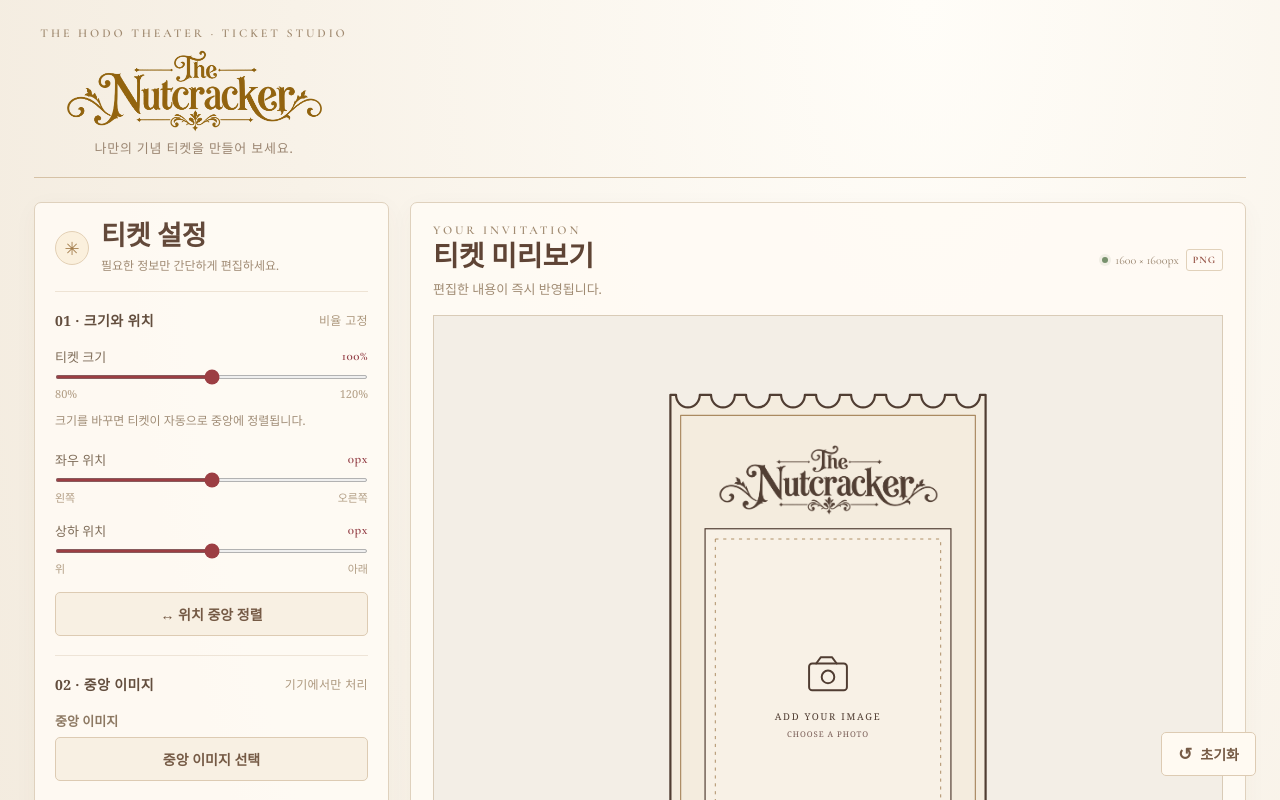
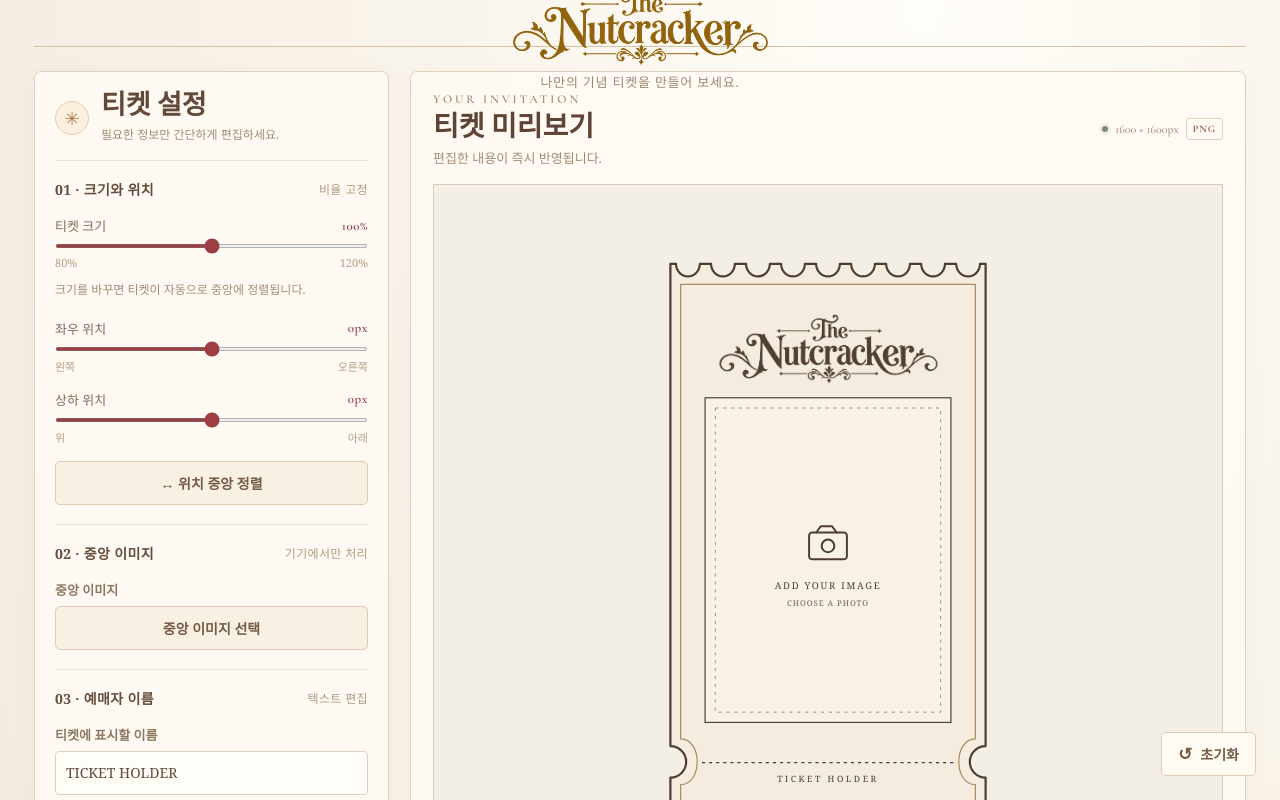
Before and after one commit to DoA-xoxo/ticket, a Next.js app in the folder nutcracker-ticket-editor-final/nutcracker-ticket-editor/: page / in a window 1280 px wide. Shown: the top 800 px of the page. Built offline with nearby package versions, Linux system fonts and the light colour scheme.

Commit message:
Update globals.css

```diff
--- a/nutcracker-ticket-editor-final/nutcracker-ticket-editor/app/globals.css
+++ b/nutcracker-ticket-editor-final/nutcracker-ticket-editor/app/globals.css
@@ -9,7 +9,16 @@ button { cursor:pointer; }
 button:disabled { opacity:.65; cursor:wait; }
 .app-shell { min-height:100vh; padding:26px 34px 22px; background:radial-gradient(ellipse at 72% 0%,#fffdf8 0%,#f8f2e8 48%,#f0e7d9 100%); }
 .topbar { max-width:1500px; display:flex; align-items:center; justify-content:space-between; gap:22px; margin:0 auto 24px; padding:0 0 20px; border-bottom:1px solid #d6c2a6; }
-.brand {   min-width: 0; display: flex; flex-direction: column; align-items: center; text-align: center; }
+.brand {
+  position: absolute;
+  left: 50%;
+  transform: translateX(-50%);
+  min-width: 0;
+  display: flex;
+  flex-direction: column;
+  align-items: center;
+  text-align: center;
+}
 .brand-kicker,.eyebrow { color:#a08a70; font:600 9px/1.3 'Cormorant Garamond',Georgia,serif; letter-spacing:.24em; }
 .brand-logo { width:320px; height:96px; max-width:100%; margin:1px 0 -4px; display:flex; align-items:center; justify-content: center; }
 .brand-logo img { display:block; width:100%; max-width:320px; height:96px; object-fit:contain; object-position: center; color:#503D32; }
```
